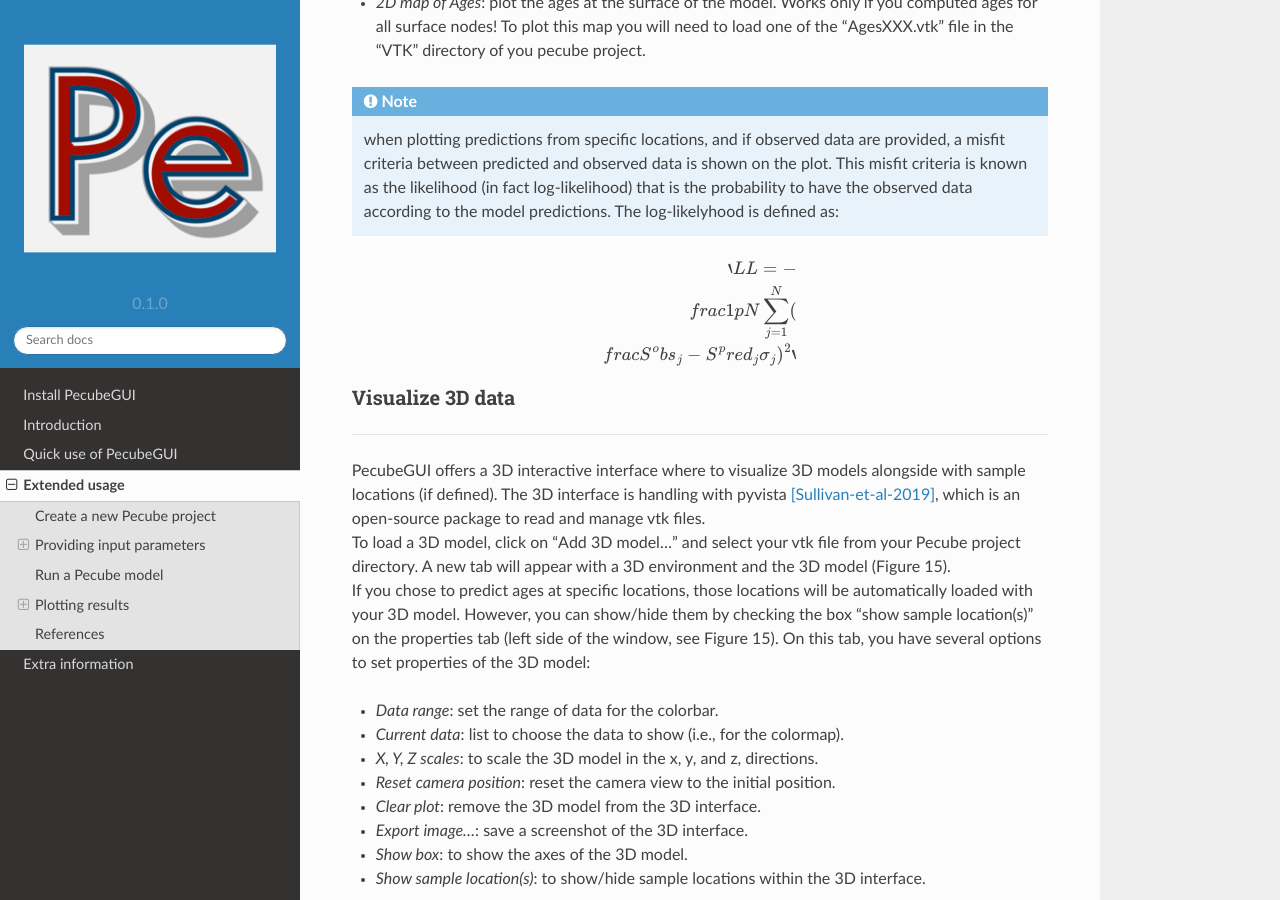
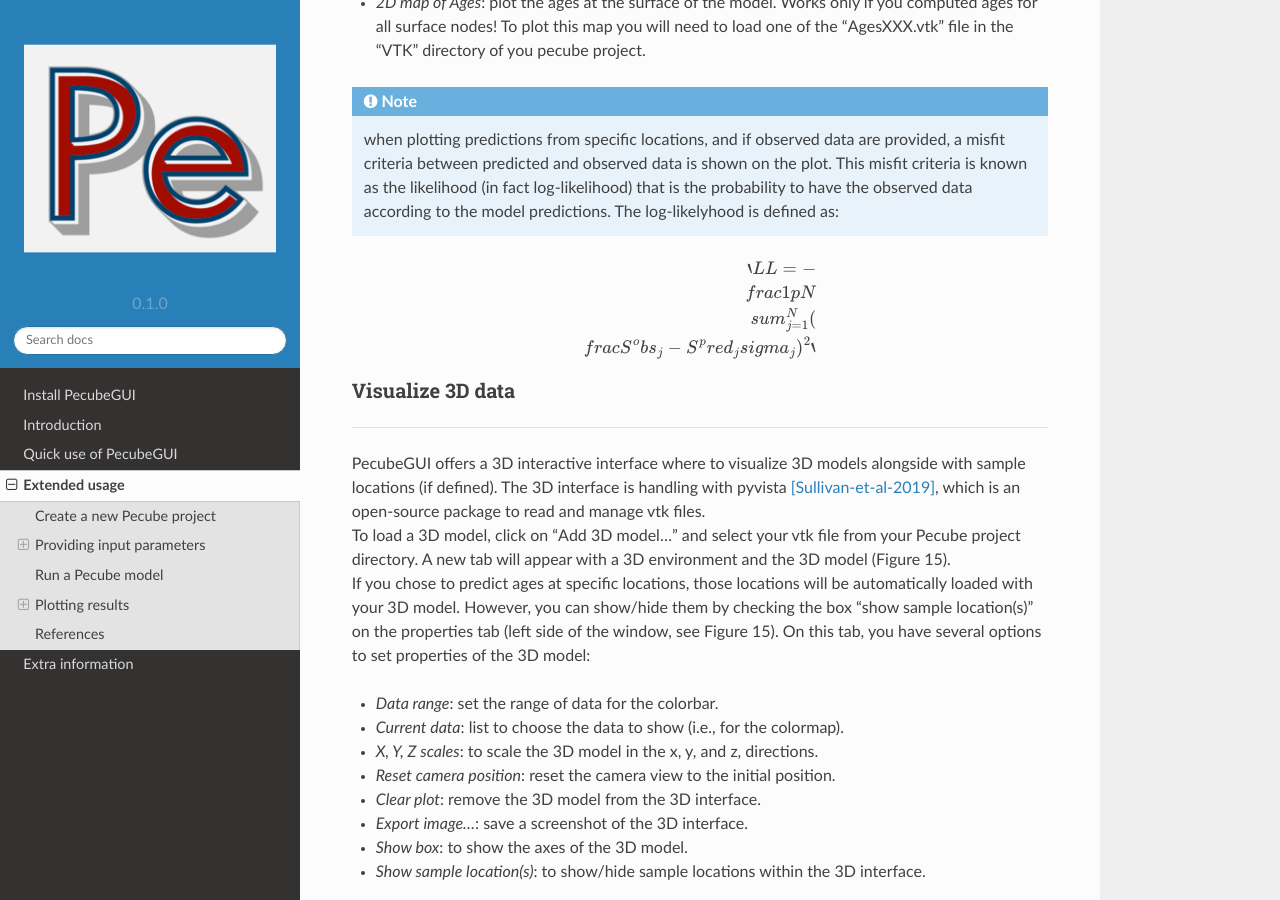
Before and after one commit to MBernAca/PecubeGUI_Doc, a Sphinx documentation site: the page built from docs/source/Usage.rst, in a window 1280 px wide and 900 px high, scrolled down 12139 px. Built offline with Sphinx 7.4.7 and the Read the Docs theme 2.0.0, drawn with Linux system fonts in a browser that asks for light colours.

Commit message:
Update Usage.rst

```diff
--- a/docs/source/Usage.rst
+++ b/docs/source/Usage.rst
@@ -267,7 +267,7 @@ For each Pecube project, the 2D data you can plot will be listed in "Further dat
 
 .. note::
   when plotting predictions from specific locations, and if observed data are provided, a misfit criteria between predicted and observed data is shown on the plot. This misfit criteria is known as the likelihood (in fact log-likelihood) that is the probability to have the observed data according to the model predictions. The log-likelyhood is defined as:
-.. math::  `LL = -\\frac{1}{pN} \sum_{j=1}^{N}(\\frac{S^obs_j - S^pred_j}{ \sigma_j})^2`
+.. math::  `LL = -\\frac{1}{pN} \\sum_{j=1}^{N}(\\frac{S^obs_j - S^pred_j}{ \\sigma_j})^2`
 
 Visualize 3D data
 -----------------
```
